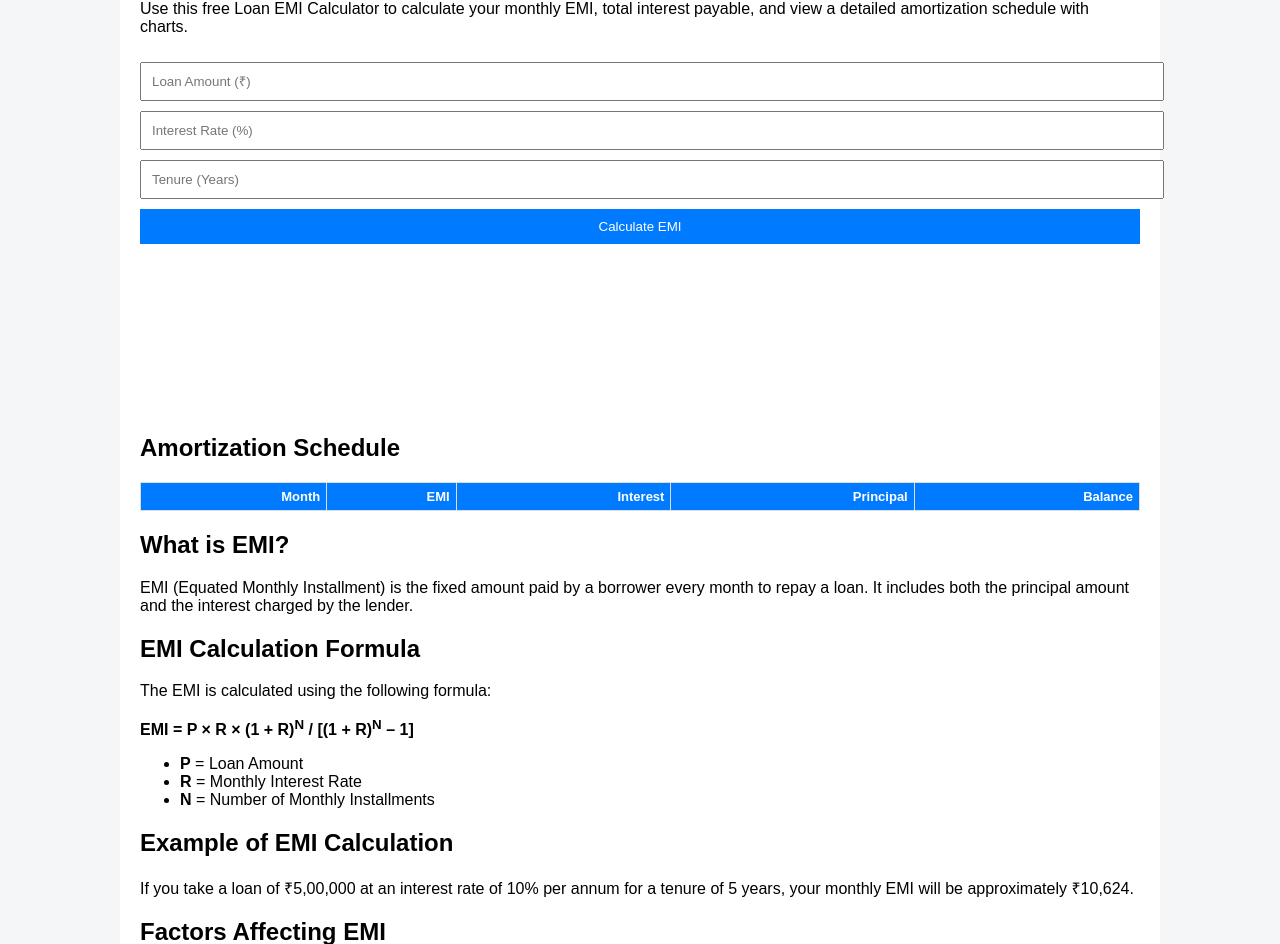
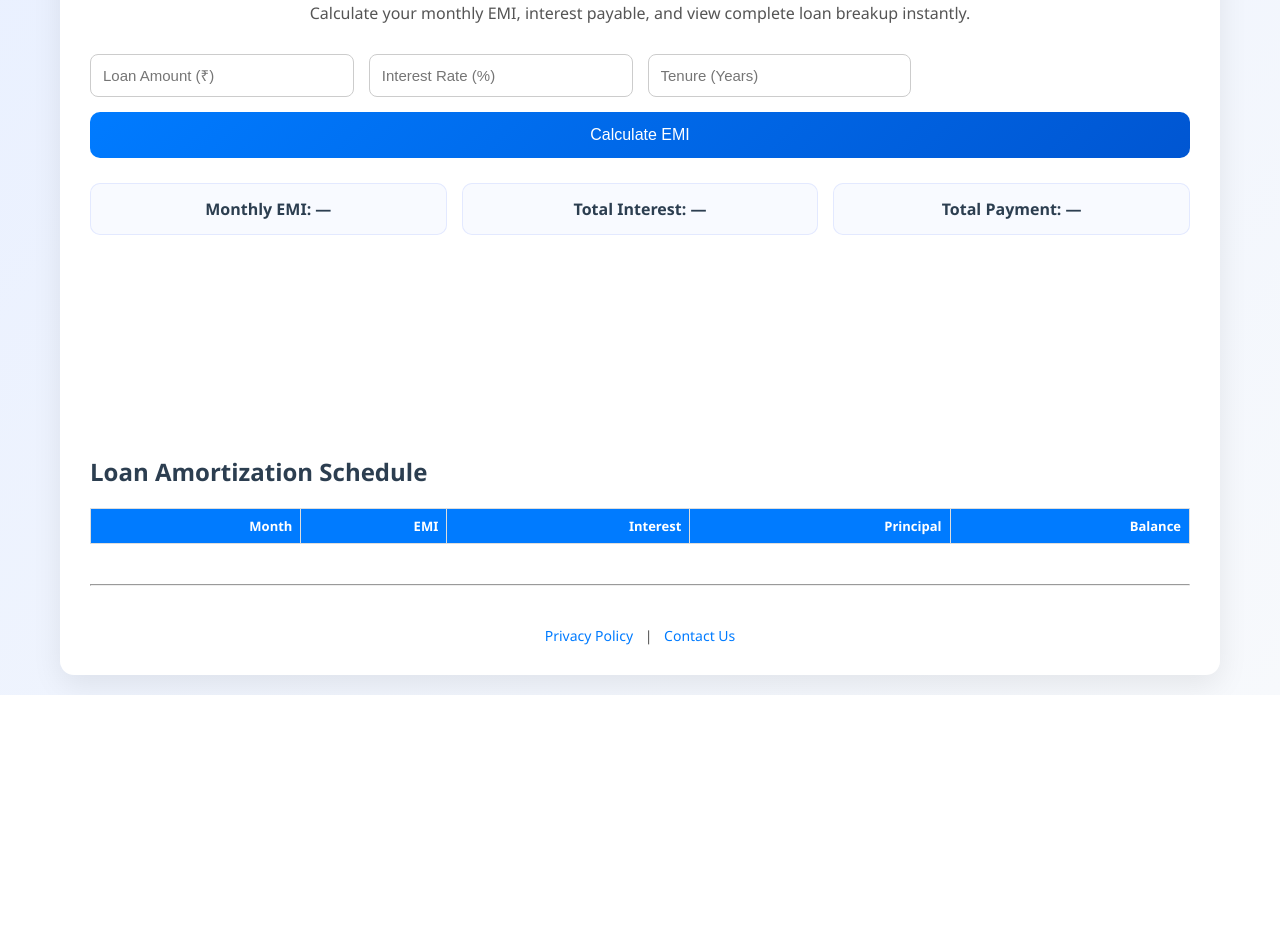
Before and after one commit to cyber14003/cyber14003.github.io, a plain HTML site: page index.html in a window 1280 px wide. Shown: the part 128-1072 px from the top of the page. After the commit the page ends 823 px from the top, so only its background shows below. Drawn offline with nearby package versions, Linux system fonts and the light colour scheme.

Commit message:
Update index.html

```diff
--- a/index.html
+++ b/index.html
@@ -4,61 +4,146 @@
 <meta charset="UTF-8">
 <title>Loan EMI Calculator India – EMI, Interest & Amortization</title>
 <meta name="viewport" content="width=device-width, initial-scale=1.0">
-<meta name="description" content="Free Loan EMI Calculator for India with interest breakup, amortization schedule, pie chart and yearly interest bar chart.">
+<meta name="description" content="Loan EMI Calculator India with EMI breakup, interest calculation, amortization schedule, pie chart and yearly interest chart.">
 
 <script src="https://cdn.jsdelivr.net/npm/chart.js"></script>
 
 <style>
 body {
-  font-family: Arial, sans-serif;
-  background: #f4f6f8;
+  font-family: 'Segoe UI', Arial, sans-serif;
+  background: linear-gradient(135deg, #e9f0ff, #f7f9fc);
   padding: 20px;
+  margin: 0;
 }
+
 .container {
-  max-width: 1000px;
-  background: #fff;
-  padding: 20px;
+  max-width: 1100px;
+  background: #ffffff;
+  padding: 30px;
   margin: auto;
+  border-radius: 14px;
+  box-shadow: 0 10px 30px rgba(0,0,0,0.08);
+}
+
+h1 {
+  text-align: center;
+  color: #2c3e50;
+  margin-bottom: 10px;
+}
+
+p {
+  text-align: center;
+  color: #555;
+  margin-bottom: 30px;
+}
+
+.form-grid {
+  display: grid;
+  grid-template-columns: repeat(auto-fit, minmax(220px, 1fr));
+  gap: 15px;
+}
+
+input {
+  padding: 12px;
   border-radius: 8px;
+  border: 1px solid #ccc;
+  font-size: 15px;
 }
-input, button {
-  width: 100%;
-  padding: 10px;
-  margin-top: 10px;
+
+button {
+  grid-column: 1 / -1;
+  padding: 14px;
+  border-radius: 10px;
+  border: none;
+  background: linear-gradient(135deg, #007bff, #0056d2);
+  color: #fff;
+  font-size: 16px;
+  cursor: pointer;
+  transition: transform 0.2s, box-shadow 0.2s;
 }
-button {
-  background: #007bff;
-  color: white;
-  border: none;
-  cursor: pointer;
+
+button:hover {
+  transform: translateY(-2px);
+  box-shadow: 0 6px 18px rgba(0,123,255,0.35);
 }
-.result {
-  margin-top: 10px;
-  font-weight: bold;
+
+.results {
+  display: grid;
+  grid-template-columns: repeat(auto-fit, minmax(220px, 1fr));
+  gap: 15px;
+  margin-top: 25px;
 }
+
+.result-box {
+  background: #f8faff;
+  border-radius: 10px;
+  padding: 15px;
+  text-align: center;
+  box-shadow: inset 0 0 0 1px #e3e9ff;
+  font-weight: 600;
+  color: #2c3e50;
+}
+
 .chart-wrapper {
   display: flex;
   flex-wrap: wrap;
-  gap: 20px;
-  margin-top: 20px;
+  justify-content: center;
+  gap: 30px;
+  margin-top: 30px;
 }
+
 canvas {
-  max-width: 450px;
+  max-width: 420px;
 }
+
+h2 {
+  margin-top: 40px;
+  color: #2c3e50;
+}
+
 table {
   width: 100%;
   border-collapse: collapse;
-  margin-top: 20px;
+  margin-top: 15px;
+  font-size: 13px;
 }
+
 th, td {
   border: 1px solid #ddd;
-  padding: 6px;
-  font-size: 13px;
+  padding: 8px;
   text-align: right;
 }
+
 th {
   background: #007bff;
   color: white;
+}
+
+tr:nth-child(even) {
+  background: #f9f9f9;
+}
+
+footer {
+  margin-top: 40px;
+  text-align: center;
+  font-size: 14px;
+  color: #555;
+}
+
+footer a {
+  color: #007bff;
+  text-decoration: none;
+  margin: 0 8px;
+}
+
+footer a:hover {
+  text-decoration: underline;
+}
+
+@media (max-width: 600px) {
+  canvas {
+    max-width: 100%;
+  }
 }
 </style>
 </head>
@@ -68,28 +153,27 @@ th {
 <div class="container">
 
 <h1>Loan EMI Calculator (India)</h1>
+<p>Calculate your monthly EMI, interest payable, and view complete loan breakup instantly.</p>
 
-<p>
-Use this free Loan EMI Calculator to calculate your monthly EMI, total interest payable,
-and view a detailed amortization schedule with charts.
-</p>
+<div class="form-grid">
+  <input type="number" id="amount" placeholder="Loan Amount (₹)">
+  <input type="number" id="rate" placeholder="Interest Rate (%)">
+  <input type="number" id="tenure" placeholder="Tenure (Years)">
+  <button onclick="calculateEMI()">Calculate EMI</button>
+</div>
 
-<input type="number" id="amount" placeholder="Loan Amount (₹)">
-<input type="number" id="rate" placeholder="Interest Rate (%)">
-<input type="number" id="tenure" placeholder="Tenure (Years)">
-
-<button onclick="calculateEMI()">Calculate EMI</button>
-
-<div class="result" id="emi"></div>
-<div class="result" id="interest"></div>
-<div class="result" id="total"></div>
+<div class="results">
+  <div class="result-box" id="emi">Monthly EMI: —</div>
+  <div class="result-box" id="interest">Total Interest: —</div>
+  <div class="result-box" id="total">Total Payment: —</div>
+</div>
 
 <div class="chart-wrapper">
   <canvas id="pieChart"></canvas>
   <canvas id="barChart"></canvas>
 </div>
 
-<h2>Amortization Schedule</h2>
+<h2>Loan Amortization Schedule</h2>
 <table>
 <thead>
 <tr>
@@ -103,66 +187,12 @@ and view a detailed amortization schedule with charts.
 <tbody id="schedule"></tbody>
 </table>
 
-<!-- SEO CONTENT STARTS HERE -->
+<hr style="margin-top:40px">
 
-<h2>What is EMI?</h2>
-<p>
-EMI (Equated Monthly Installment) is the fixed amount paid by a borrower every month
-to repay a loan. It includes both the principal amount and the interest charged by the lender.
-</p>
-
-<h2>EMI Calculation Formula</h2>
-<p>
-The EMI is calculated using the following formula:
-</p>
-<p>
-<strong>EMI = P × R × (1 + R)<sup>N</sup> / [(1 + R)<sup>N</sup> – 1]</strong>
-</p>
-<ul>
-<li><strong>P</strong> = Loan Amount</li>
-<li><strong>R</strong> = Monthly Interest Rate</li>
-<li><strong>N</strong> = Number of Monthly Installments</li>
-</ul>
-
-<h2>Example of EMI Calculation</h2>
-<p>
-If you take a loan of ₹5,00,000 at an interest rate of 10% per annum for a tenure of
-5 years, your monthly EMI will be approximately ₹10,624.
-</p>
-
-<h2>Factors Affecting EMI</h2>
-<ul>
-<li>Loan amount</li>
-<li>Interest rate</li>
-<li>Loan tenure</li>
-<li>Type of loan</li>
-</ul>
-
-<h2>Understanding the Amortization Schedule</h2>
-<p>
-The amortization schedule shows how each EMI payment is divided into interest and
-principal. Initially, the interest portion is higher, and over time the principal repayment
-increases.
-</p>
-
-<h2>FAQs</h2>
-
-<h3>Is EMI the same every month?</h3>
-<p>
-Yes, for fixed-rate loans, the EMI remains the same throughout the loan tenure.
-</p>
-
-<h3>Can I reduce my EMI?</h3>
-<p>
-You can reduce EMI by increasing the loan tenure or negotiating a lower interest rate.
-</p>
-
-<h3>Does prepayment reduce interest?</h3>
-<p>
-Yes, prepayment reduces the outstanding principal, which lowers the total interest payable.
-</p>
-
-<!-- SEO CONTENT ENDS HERE -->
+<footer>
+  <a href="privacy-policy.html">Privacy Policy</a> |
+  <a href="contact.html">Contact Us</a>
+</footer>
 
 </div>
 
@@ -176,7 +206,7 @@ function calculateEMI() {
   let N = years * 12;
 
   if (!P || !R || !N) {
-    alert("Enter all values");
+    alert("Please enter all values");
     return;
   }
 
@@ -207,7 +237,6 @@ function calculateEMI() {
   }
 
   schedule.innerHTML = table;
-
   emi.innerHTML = "Monthly EMI: ₹" + EMI.toFixed(2);
   interest.innerHTML = "Total Interest: ₹" + totalInterest.toFixed(2);
   total.innerHTML = "Total Payment: ₹" + (P + totalInterest).toFixed(2);
@@ -218,7 +247,7 @@ function calculateEMI() {
 
 function drawPie(principal, interest) {
   if (pieChart) pieChart.destroy();
-  pieChart = new Chart(document.getElementById("pieChart"), {
+  pieChart = new Chart(pieChartCanvas(), {
     type: "pie",
     data: {
       labels: ["Principal", "Interest"],
@@ -232,25 +261,24 @@ function drawPie(principal, interest) {
 
 function drawBar(data) {
   if (barChart) barChart.destroy();
-
-  let labels = data.map((_, i) => "Year " + (i + 1));
-
-  barChart = new Chart(document.getElementById("barChart"), {
+  barChart = new Chart(barChartCanvas(), {
     type: "bar",
     data: {
-      labels: labels,
+      labels: data.map((_, i) => "Year " + (i + 1)),
       datasets: [{
         label: "Interest Paid (₹)",
         data: data,
         backgroundColor: "#007bff"
       }]
-    },
-    options: {
-      scales: {
-        y: { beginAtZero: true }
-      }
     }
   });
+}
+
+function pieChartCanvas() {
+  return document.getElementById("pieChart");
+}
+function barChartCanvas() {
+  return document.getElementById("barChart");
 }
 </script>
 
```
